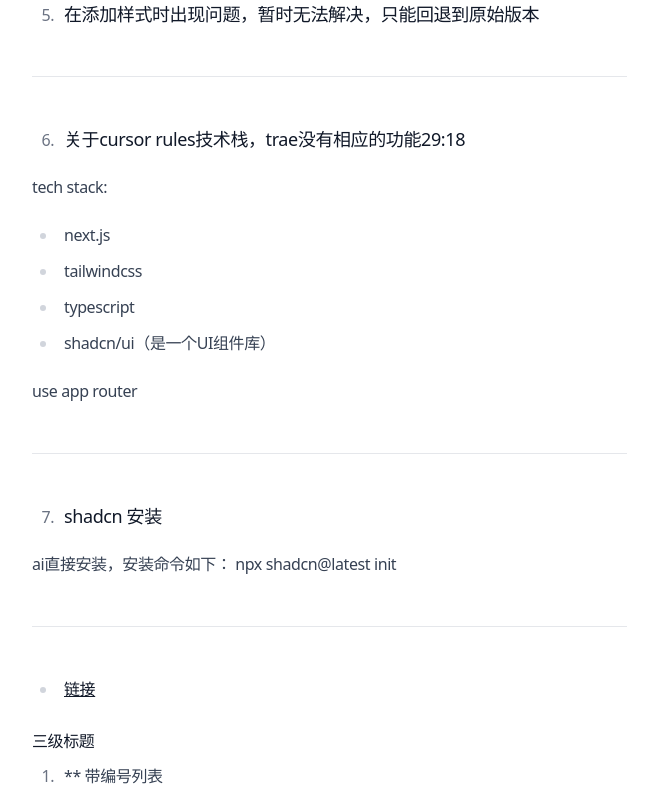
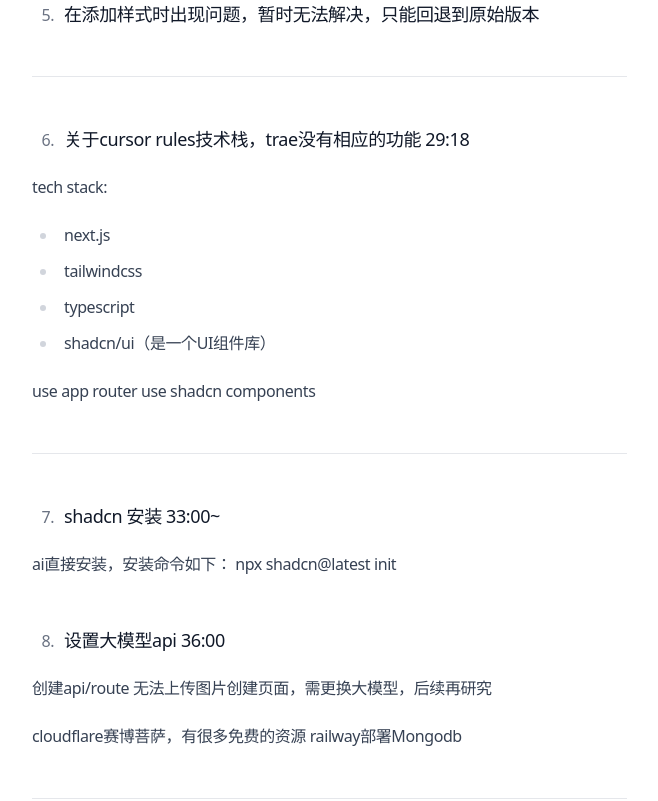
Before and after one commit to Suanran/blog, a Next.js app: page /blog/dev-diary in a window 1280 px wide. Shown: the part 2100-2901 px from the top of the page, without its empty margins (304-962 px from the left). Built offline with nearby package versions, Linux system fonts and the light colour scheme.

Commit message:
创建空白route.ts

```diff
--- a/app/blog/dev-diary/page.mdx
+++ b/app/blog/dev-diary/page.mdx
@@ -50,7 +50,7 @@
 5. ## 在添加样式时出现问题，暂时无法解决，只能回退到原始版本
 
 ---
-6. ## 关于cursor rules技术栈，trae没有相应的功能29:18
+6. ## 关于cursor rules技术栈，trae没有相应的功能 29:18
 
 tech stack:
 - next.js
@@ -59,11 +59,19 @@
 - shadcn/ui（是一个UI组件库）
 
 use app router
+use shadcn components
 
 ---
-7. ## shadcn 安装
+7. ## shadcn 安装 33:00~
 ai直接安装，安装命令如下：
 npx shadcn@latest init
+
+8. ## 设置大模型api 36:00
+创建api/route
+无法上传图片创建页面，需更换大模型，后续再研究
+
+cloudflare赛博菩萨，有很多免费的资源
+railway部署Mongodb
 
 
 
```
Also changed, not shown: app/api/route.ts (added).
